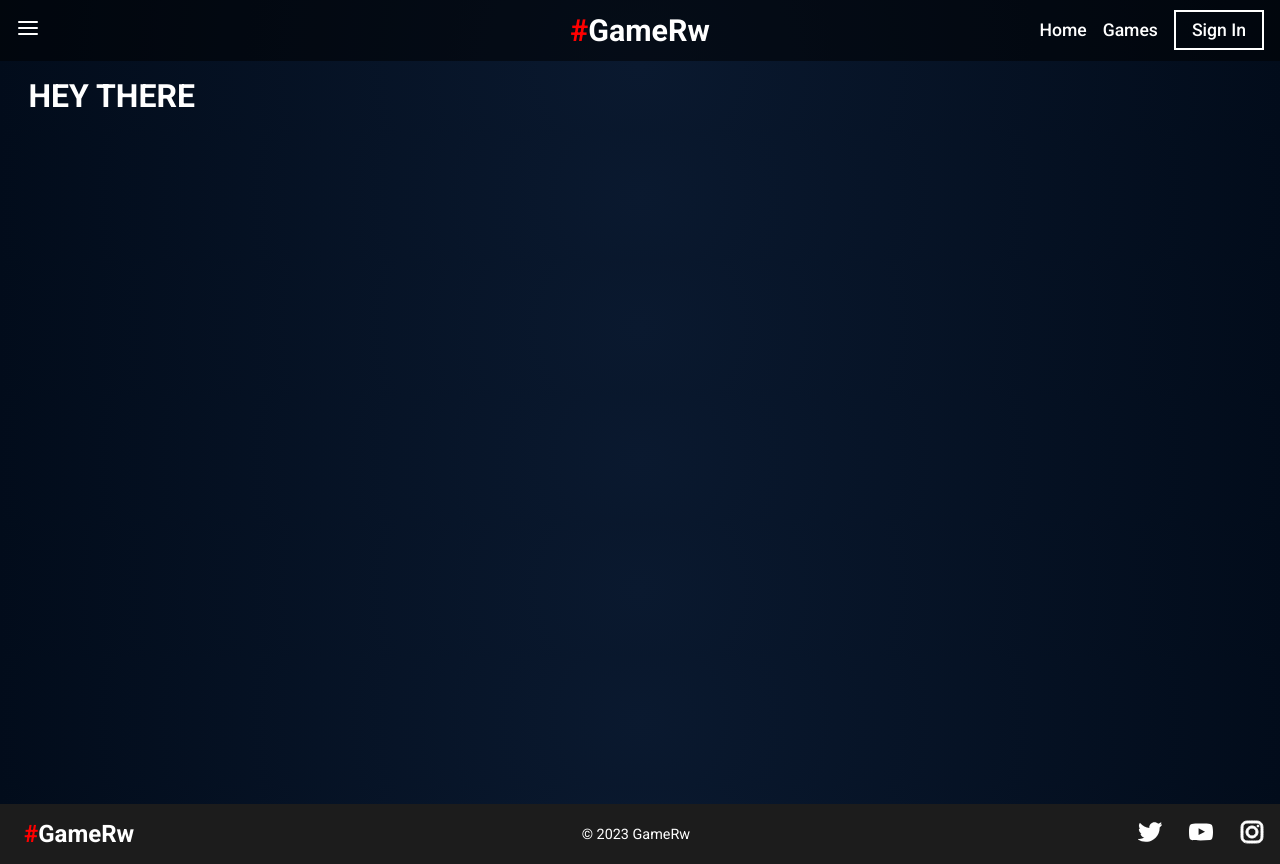
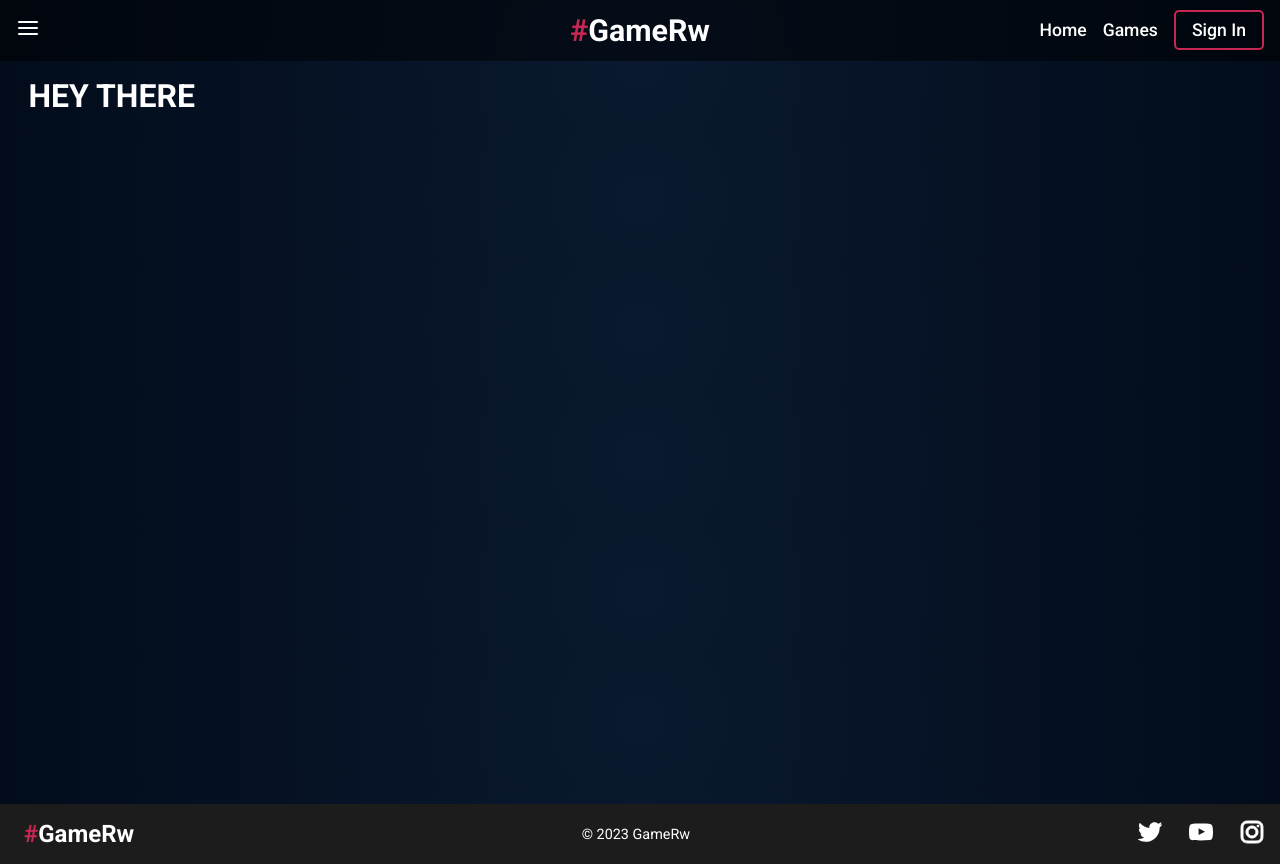
Before and after one commit to diogobarroscode/gamerw-project, a React (Vite) app in the folder gamerw-app/: page / in a window 1280 px wide. Built offline with nearby package versions, Linux system fonts and the light colour scheme; a web font is replaced by a local one.

Commit message:
page layout full

```diff
--- a/gamerw-app/src/components/footer/Footer.module.css
+++ b/gamerw-app/src/components/footer/Footer.module.css
@@ -17,7 +17,7 @@
   margin-left: 0.5rem;
 }
 .logoText span{
-  color: red;
+  color: #c52754;
 }
 
 .copyright {
--- a/gamerw-app/src/components/navbar/Navbar.module.css
+++ b/gamerw-app/src/components/navbar/Navbar.module.css
@@ -27,7 +27,7 @@
   font-size: 1.9rem;
 }
 .logoText span{
-  color: red;
+  color: #c52754;
 }
 
 .navList {
@@ -53,22 +53,23 @@
 }
 
 .navItem a:hover {
-  color: lightgray;
+  color: #c52754;
 }
 
 .signInButton {
   background-color: transparent;
-  border: 2px solid #ffffff; /* Cor da borda */
+  border: 2px solid #c52754; /* Cor da borda */
   padding: 0.5rem 1rem;
   color: #ffffff; /* Cor do texto */
   font-size: 1.1rem;
   font-weight: 500;
   cursor: pointer;
+  border-radius: 5px;
   transition: background-color 0.2s, color 0.2s, border-color 0.2s;
 }
 
 .signInButton:hover {
-  background-color: #4169E1; /* Cor de fundo ao passar o mouse */
+  background-color: #c52754; /* Cor de fundo ao passar o mouse */
   color: #fff; /* Cor do texto ao passar o mouse */
-  border-color: #4169E1; /* Cor da borda ao passar o mouse */
+  border-color: #c52754; /* Cor da borda ao passar o mouse */
 }
--- a/gamerw-app/src/components/sidebar/Sidebar.module.css
+++ b/gamerw-app/src/components/sidebar/Sidebar.module.css
@@ -14,7 +14,7 @@
   transition: 0.3s;
 }
 .toggleButton svg:hover {
-  stroke: red;
+  stroke: #c52754;
 }
 
 
@@ -51,10 +51,11 @@
   background: none;
   border: none;
   cursor: pointer;
+  font-weight: 600;
   transition: 0.3s;
 }
 .closeButton:hover {
-  color: red;
+  color: #c52754;
 }
 
 .logo {
@@ -73,7 +74,7 @@
   font-size: 1.9rem;
 }
 .logoText span{
-  color: red;
+  color: #c52754;
 }
 
 hr {
```
